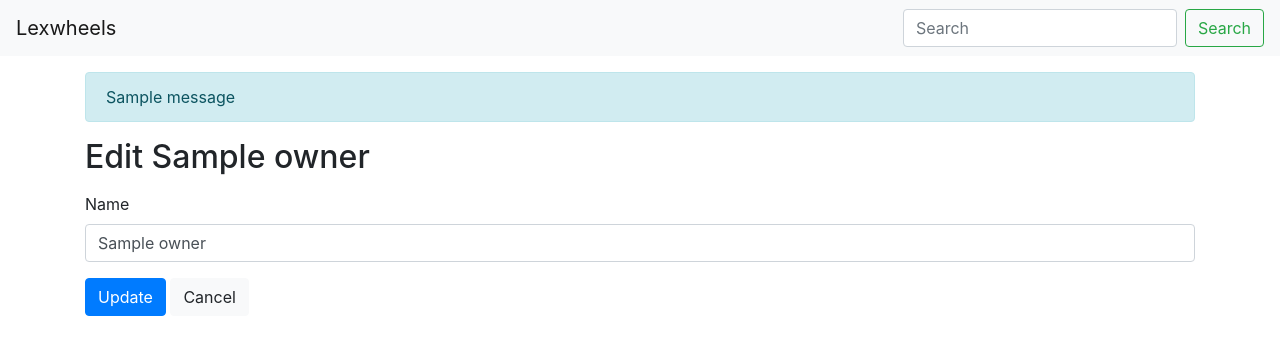
After one commit to pfspontus/lexwheels, a Flask app: page /admin/edit_owner/1 in a window 1280 px wide. The commit adds this page. Shown: the top 355 px of the page. Run offline with Flask 2, Linux system fonts and the light colour scheme; the visitor is signed in with stand-in values (Sample User, id 1); tables that the repository leaves empty hold one stand-in row (values such as "Sample post"); one stand-in notice (Sample message) is shown; some libraries are stand-ins or nearby versions.

Commit message:
edit_owner cancel buttons

```diff
--- a/lexwheels/admin.py
+++ b/lexwheels/admin.py
@@ -20,7 +20,7 @@ def define(auth_page, models):
         owners = models.get_all_owners()
         return render_template('admin/welcome.html', owners=owners)
 
-    @admin_page.route('/owner/<int:id>', methods=('GET', 'POST'))
+    @admin_page.route('/owner/<int:id>')
     @login_required
     def owner(id):
         owner = models.get_owner(id)
@@ -46,7 +46,29 @@ def define(auth_page, models):
 
         return render_template('admin/add_owner.html')
 
-    @admin_page.route('/delete_owner/<int:id>')
+    @admin_page.route('/edit_owner/<int:id>', methods=('GET', 'POST'))
+    @login_required
+    def edit_owner(id):
+        if request.method == 'POST':
+            new_name = request.form['name']
+            error = None
+
+            owner = models.get_owner(id)
+            existing_owner_with_name = models.get_owner_by_name(new_name)
+            if existing_owner_with_name:
+                error = 'Owner exists with the given name'
+
+            if error is None:
+                owner.name = new_name
+                models.commit()
+                return redirect(url_for('admin.owner', id=owner.id))
+
+            flash(error)
+
+        owner = models.get_owner(id)
+        return render_template('admin/edit_owner.html', owner=owner)
+
+    @admin_page.route('/delete_owner/<int:id>', methods=('GET',))
     @login_required
     def delete_owner(id):
         owner = models.get_owner(id)
@@ -55,7 +77,7 @@ def define(auth_page, models):
             return redirect(url_for('admin.welcome'))
         return abort(404)
 
-    @admin_page.route('/delete_car/<int:id>')
+    @admin_page.route('/delete_car/<int:id>', methods=('GET',))
     @login_required
     def delete_car(id):
         car = models.get_car(id)
--- a/lexwheels/templates/admin/add_owner.html
+++ b/lexwheels/templates/admin/add_owner.html
@@ -18,6 +18,7 @@
     </div>
     <p>
       <button type="submit" class="btn btn-primary">Add</button>
+      <a href="{{ url_for('admin.welcome') }}" class="btn btn-light">Cancel</a>
     </p>
   </form>
 {% endblock %}
--- /dev/null
+++ b/lexwheels/templates/admin/edit_owner.html
@@ -0,0 +1,23 @@
+{% extends "base.html" %}
+
+{% block title %}Edit owner{% endblock %}
+
+
+{% block content %}
+  <p>
+    {% for message in get_flashed_messages() %}
+      <div class="alert alert-info" role="info">{{ message }}</div>
+    {% endfor %}
+    <h2>Edit {{ owner.name }}</h2>
+  </p>
+  <form method="post" id="edit_owner" action="">
+    <div class="form-group">
+      <label for="name">Name</label>
+      <input type="text" class="form-control" id="name" name="name" placeholder="name" value="{{ owner.name }}">
+    </div>
+    <p>
+      <button type="submit" class="btn btn-primary">Update</button>
+      <a href="{{ url_for('admin.owner', id=owner.id) }}" class="btn btn-light">Cancel</a>
+    </p>
+  </form>
+{% endblock %}
--- a/lexwheels/templates/admin/owner.html
+++ b/lexwheels/templates/admin/owner.html
@@ -25,7 +25,8 @@
         </div>
         <div class="col-md-auto ">
           <div class="btn-group" role="group" aria-label="Basic example">
-            <button type="button" class="btn btn-light">Edit</button>
+            <a href="{{ url_for('admin.edit_owner', id=owner.id) }}" class="btn btn-light">Edit</a>
+            <a href="#" class="btn btn-light">Append Car</a>
             <a href="{{ url_for('admin.delete_owner', id=owner.id) }}" class="btn btn-light">Delete</a>
           </div>
         </div>
--- a/lexwheels/templates/admin/welcome.html
+++ b/lexwheels/templates/admin/welcome.html
@@ -1,6 +1,6 @@
 {% extends "base.html" %}
 
-{% block title %}Welcome to lexwheels{% endblock %}
+{% block title %}Lexwheels Admin page{% endblock %}
 
 {% block navbar %}
   {% if g.user %}
@@ -20,7 +20,7 @@
   <div class="container">
     <div class="row justify-content-md-center">
       <div class="col-md-auto ">
-        <h1 class="display-2"><span class="badge bg-light">Welcome to Lexwheels <span class="badge badge-primary">Admin</span></span></h1>
+        <h1 class="display-2"><span class="badge bg-light">Lexwheels <span class="badge badge-primary">Admin</span></span></h1>
       </div>
     </div>
     <div class="row justify-content-md-center">
--- a/lexwheels/templates/auth/login.html
+++ b/lexwheels/templates/auth/login.html
@@ -24,6 +24,7 @@
     </div>
     <p>
       <button type="submit" class="btn btn-primary">Log In</button>
+      <a href="{{ url_for('welcome') }}" class="btn btn-light">Cancel</a>
     </p>
   </form>
 {% endblock %}
```
